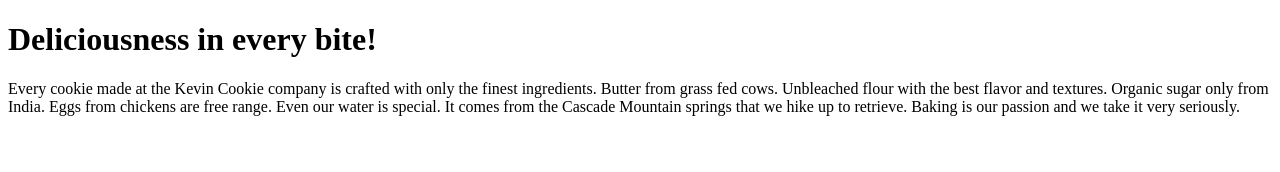
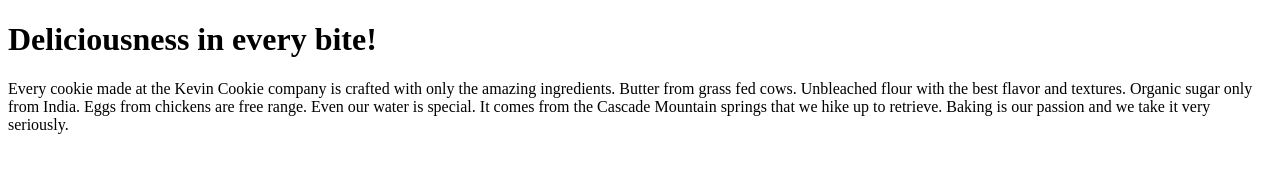
Before and after one commit to SamahaShabbir/KevinCookieCompany.com, a plain HTML site: page index.htm in a window 1280 px wide. Drawn offline with Linux system fonts and the light colour scheme.

Commit message:
update index text

```diff
--- a/index.htm
+++ b/index.htm
@@ -3,7 +3,7 @@
 <body>
 
 <h1>Deliciousness in every bite!</h1>
-<p>Every cookie made at the Kevin Cookie company is crafted with only the finest ingredients. Butter from grass fed cows. Unbleached flour with the best flavor and textures. Organic sugar only from India. Eggs from chickens are free range. Even our water is special. It comes from the Cascade Mountain springs that we hike up to retrieve. Baking is our passion and we take it very seriously.</p>
+<p>Every cookie made at the Kevin Cookie company is crafted with only the amazing ingredients. Butter from grass fed cows. Unbleached flour with the best flavor and textures. Organic sugar only from India. Eggs from chickens are free range. Even our water is special. It comes from the Cascade Mountain springs that we hike up to retrieve. Baking is our passion and we take it very seriously.</p>
 
 </body>
 </html>
```
